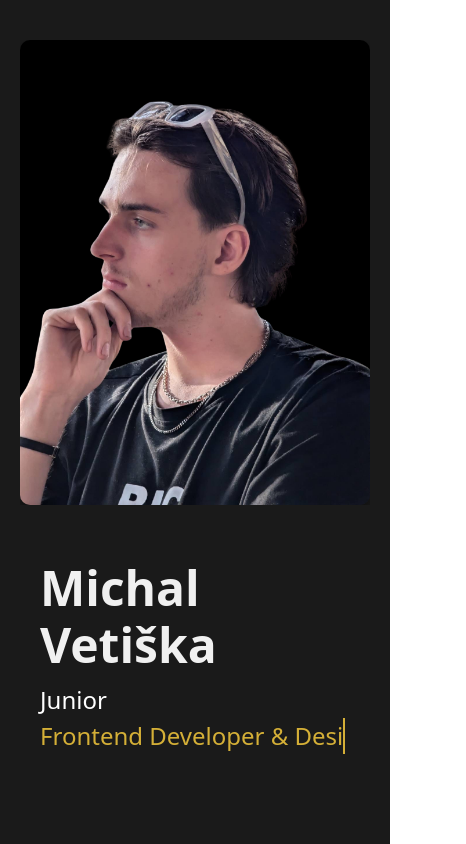
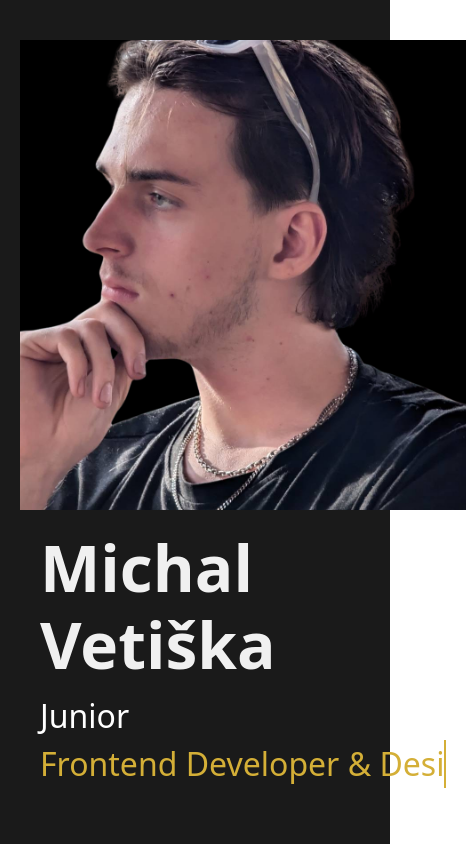
Before and after one commit to Vetinfrajer/My-Landing-Page, a Vue app: page / in a window 390 px wide. Shown: the whole page, 466 px wide, since content can reach past the window. Built offline with nearby package versions, Linux system fonts and the light colour scheme.

Commit message:
Změna velikosti fontů

```diff
--- a/src/components/Home.vue
+++ b/src/components/Home.vue
@@ -73,18 +73,20 @@ export default {
   background-size: cover;
   background-position: center;
 }
-
+.hero-subtitle{
+  font-size: 2rem;
+}
 .hero-content {
   display: flex;
   flex-direction: column;
   justify-content: center;
   text-align: left;
   z-index: 1;
-  padding: 0 20px;
+  padding: 0 30px; /* Increase padding for more space around text */
 }
 
 .hero-title {
-  font-size: 4rem;
+  font-size: 6rem; /* Increase font size */
   font-weight: bold;
   color: #f0f0f0;
   margin-bottom: 0.5rem;
@@ -97,6 +99,7 @@ export default {
   overflow: hidden;
   display: inline-block;
   vertical-align: bottom;
+
 }
 
 @keyframes typing {
@@ -118,7 +121,7 @@ export default {
 }
 
 .hero-image img {
-  max-width: 100%;
+  max-width: 120%; /* Increase max-width */
   height: auto;
   object-fit: contain;
   border-radius: 10px;
@@ -137,11 +140,11 @@ export default {
   }
 
   .hero-title {
-    font-size: 3rem;
+    font-size: 4rem; /* Adjust font size for small screens */
   }
 
   .typing-animation {
-    font-size: 1.5rem;
+    font-size: 2rem; /* Increase font size for small screens */
   }
 
   .hero-image {
```
